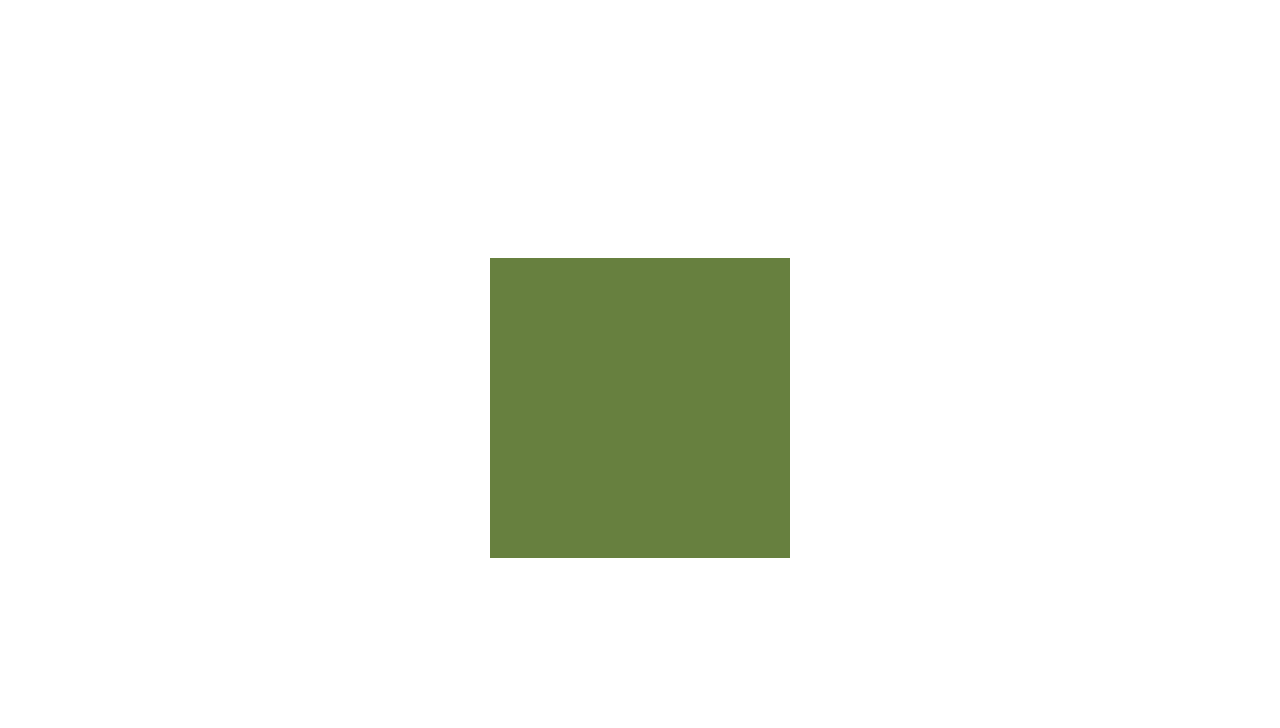
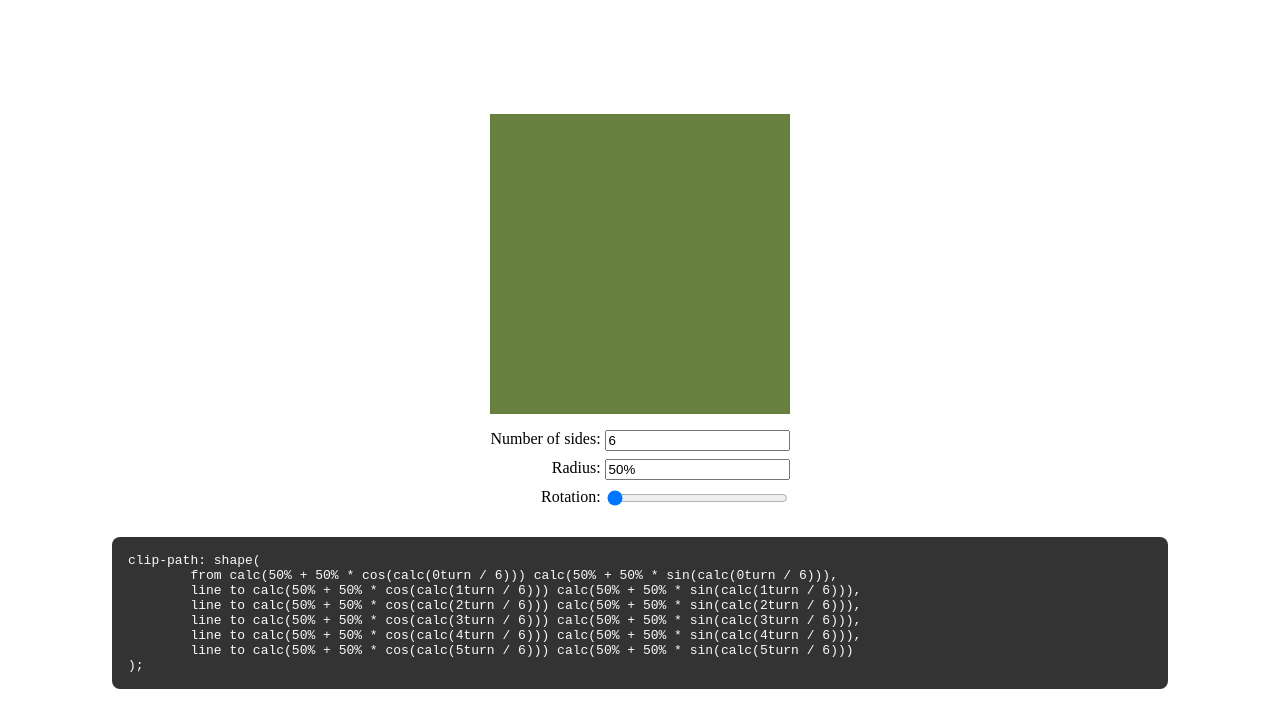
Before and after one commit to PontusHorn/ship-shape.win, a SvelteKit app: page / in a window 1280 px wide. Shown: the top 728 px of the page. Built offline with nearby package versions, Linux system fonts and the light colour scheme.

Commit message:
Add parametric regular polygon generation

```diff
--- a/src/lib/CoordinatePair.ts
+++ b/src/lib/CoordinatePair.ts
@@ -1,10 +1,10 @@
-import { LengthPercentage, px } from './LengthPercentage';
+import { type LengthPercentage, px } from './LengthPercentage';
 
 export class CoordinatePair {
 	x: LengthPercentage;
 	y: LengthPercentage;
 
-	constructor(x = px(0), y = px(0)) {
+	constructor(x: LengthPercentage = px(0), y: LengthPercentage = px(0)) {
 		this.x = x;
 		this.y = y;
 	}
--- a/src/lib/LengthPercentage.ts
+++ b/src/lib/LengthPercentage.ts
@@ -1,22 +1,51 @@
-export class LengthPercentage {
+export interface LengthPercentage {
+	toString(): string;
+}
+
+export class Px {
 	value: number;
-	unit: LengthPercentageUnit;
-	constructor(value = 0, unit: LengthPercentageUnit = 'px') {
+
+	constructor(value = 0) {
 		this.value = value;
-		this.unit = unit;
 	}
 
 	toString() {
-		return `${this.value}${this.unit}`;
+		return `${this.value}px`;
 	}
 }
 
-export type LengthPercentageUnit = 'px' | '%';
+export function px(value: number) {
+	return new Px(value);
+}
 
-export function px(value: number) {
-	return new LengthPercentage(value, 'px');
+export class Percent {
+	value: number;
+
+	constructor(value = 0) {
+		this.value = value;
+	}
+
+	toString() {
+		return `${this.value}%`;
+	}
 }
 
 export function percent(value: number) {
-	return new LengthPercentage(value, '%');
+	return new Percent(value);
 }
+
+export class Raw {
+	value: string;
+
+	constructor(value: string) {
+		this.value = value;
+	}
+
+	toString() {
+		return this.value;
+	}
+}
+
+export function raw(value: string) {
+	return new Raw(value);
+}
--- a/src/lib/Position.ts
+++ b/src/lib/Position.ts
@@ -1,4 +1,4 @@
-import { LengthPercentage, px } from './LengthPercentage';
+import { type LengthPercentage, px } from './LengthPercentage';
 
 export class Position {
 	x: XDimension;
--- /dev/null
+++ b/src/lib/parametricShapes/ParametricShape.ts
@@ -0,0 +1,5 @@
+import type { Shape } from '$lib/Shape';
+
+export interface ParametricShape {
+	toShape(): Shape;
+}
--- /dev/null
+++ b/src/lib/parametricShapes/RegularPolygon.ts
@@ -0,0 +1,47 @@
+import { From } from '$lib/commands/From';
+import { Line } from '$lib/commands/Line';
+import { CoordinatePair } from '$lib/CoordinatePair';
+import { percent, raw, type LengthPercentage } from '$lib/LengthPercentage';
+import { Shape } from '$lib/Shape';
+import type { ParametricShape } from './ParametricShape';
+
+export class RegularPolygon implements ParametricShape {
+	sides: number;
+	radius: LengthPercentage;
+	center: CoordinatePair;
+	rotation: number;
+
+	constructor(
+		sides: number,
+		radius: LengthPercentage = percent(50),
+		center = new CoordinatePair(percent(50), percent(50)),
+		rotation = 0
+	) {
+		this.sides = sides;
+		this.radius = radius;
+		this.center = center;
+		this.rotation = rotation;
+	}
+
+	get #coordinates(): CoordinatePair[] {
+		const coordinates: CoordinatePair[] = [];
+		for (let i = 0; i < this.sides; i++) {
+			const angle =
+				this.rotation % 1 !== 0
+					? `calc((${i}turn + ${this.rotation}turn) / ${this.sides})`
+					: `calc(${i}turn / ${this.sides})`;
+			const x = raw(`calc(${this.center.x} + ${this.radius} * cos(${angle}))`);
+			const y = raw(`calc(${this.center.y} + ${this.radius} * sin(${angle}))`);
+			coordinates.push(new CoordinatePair(x, y));
+		}
+		return coordinates;
+	}
+
+	toShape(): Shape {
+		const [fromCoordinate, ...restCoordinates] = this.#coordinates;
+		return new Shape(
+			new From(fromCoordinate),
+			restCoordinates.map((coordinate) => new Line(coordinate))
+		);
+	}
+}
--- a/src/routes/+page.svelte
+++ b/src/routes/+page.svelte
@@ -1,32 +1,63 @@
 <script lang="ts">
-	import { close } from '$lib/commands/Close';
-	import { from } from '$lib/commands/From';
-	import { lineTo } from '$lib/commands/Line';
-	import { percent } from '$lib/LengthPercentage';
-	import { Shape } from '$lib/Shape';
+	import { CoordinatePair } from '$lib/CoordinatePair';
+	import { percent, raw } from '$lib/LengthPercentage';
+	import { RegularPolygon } from '$lib/parametricShapes/RegularPolygon';
 
-	const shape = $state(
-		new Shape(from(percent(50), percent(0)), [
-			lineTo(percent(100), percent(50)),
-			lineTo(percent(50), percent(100)),
-			lineTo(percent(0), percent(50)),
-			close()
-		])
-	);
+	let sides = $state(6);
+	let radius = $state('50%');
+	let rotation = $state(0);
+	const center = new CoordinatePair(percent(50), percent(50));
+	const polygon = $derived(new RegularPolygon(sides, raw(radius), center, rotation));
 </script>
 
-<div style:clip-path={shape.toString()}></div>
+<main>
+	<div class="preview" style:clip-path={polygon.toShape().toString()}></div>
+
+	<form>
+		<label for="sides">Number of sides:</label>
+		<input id="sides" type="number" bind:value={sides} min="3" max="20" />
+		<label for="radius">Radius:</label>
+		<input id="radius" type="text" bind:value={radius} />
+		<label for="rotation">Rotation:</label>
+		<input id="rotation" type="range" bind:value={rotation} min="0" max="1" step="0.01" />
+	</form>
+
+	<output>
+		<pre>clip-path: {polygon.toShape().toString()};</pre>
+	</output>
+</main>
 
 <style>
-	:global(body) {
+	main {
+		display: grid;
 		place-items: center;
 		place-content: center;
 		min-block-size: 100vh;
+		gap: 1rem;
 	}
 
-	div {
+	.preview {
 		background-color: #67803f;
 		width: 300px;
 		height: 300px;
 	}
+
+	form {
+		display: grid;
+		grid-template-columns: auto 1fr;
+		gap: 0.5rem 0.25rem;
+	}
+
+	label {
+		text-align: right;
+	}
+
+	pre {
+		background-color: #333;
+		color: #fafafa;
+		padding: 1rem;
+		border-radius: 0.5rem;
+		overflow: auto;
+		inline-size: 80dvw;
+	}
 </style>
```
